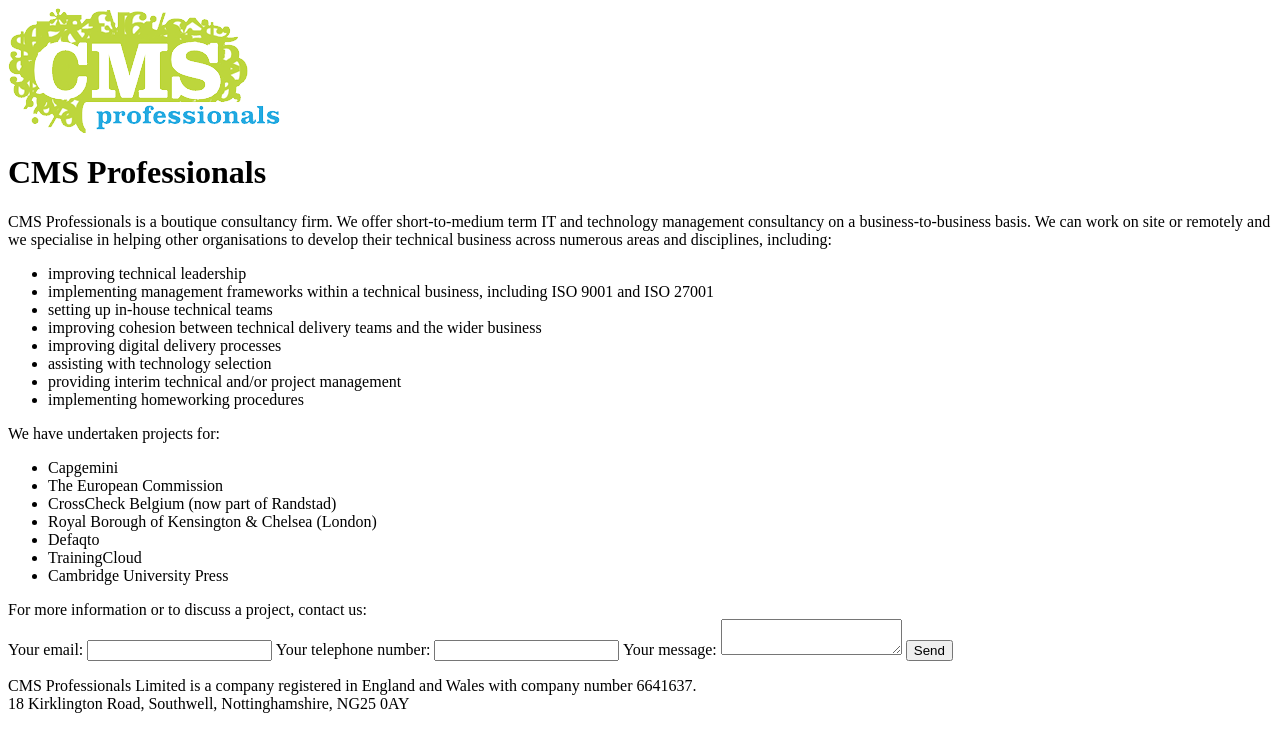
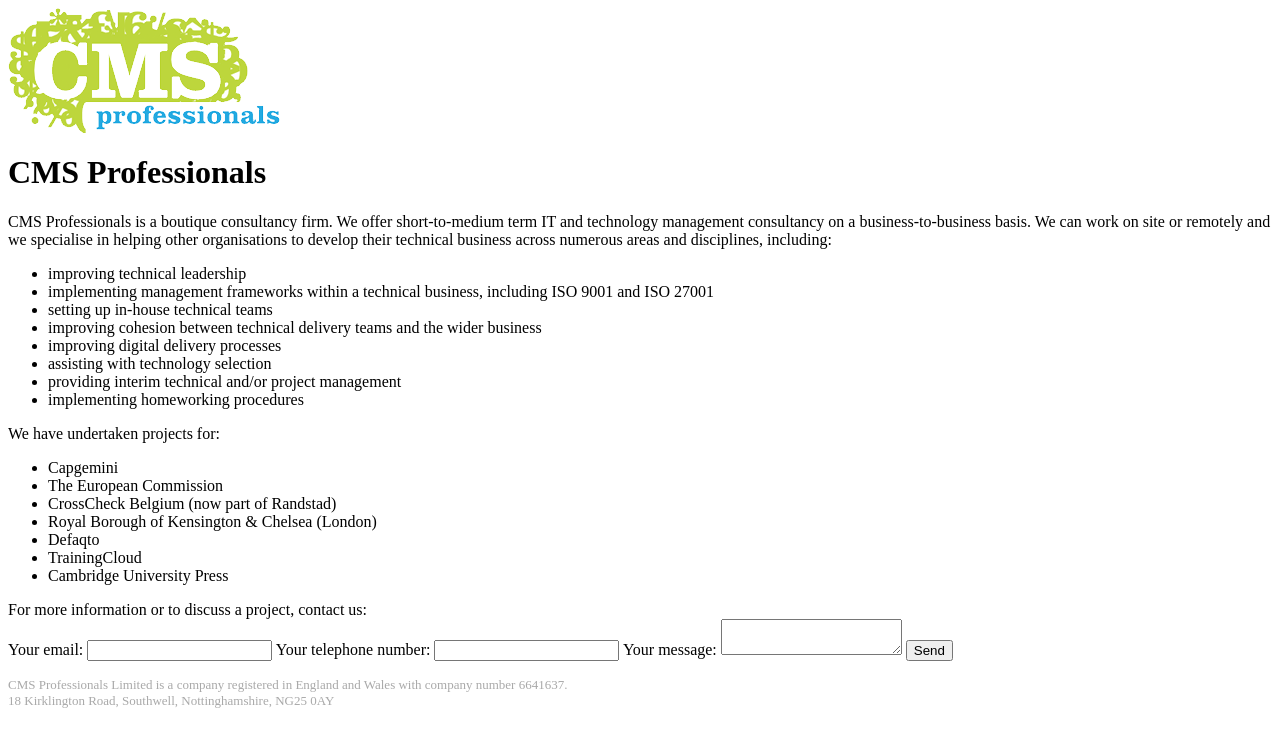
Before and after one commit to gregharvey/gregharvey.github.io, a Jekyll site: the page built from index.md, in a window 1280 px wide. Shown: the top 752 px of the page. Built offline with Jekyll 4.4.1, drawn with Linux system fonts in a browser that asks for light colours.

Commit message:
Formatting footer.

```diff
--- a/assets/css/main.css
+++ b/assets/css/main.css
@@ -3,3 +3,8 @@
 body {
     font-family: Libre+Baskerville;
 }
+
+footer .container {
+    font-size: small;
+    color: darkgrey;
+}
```
